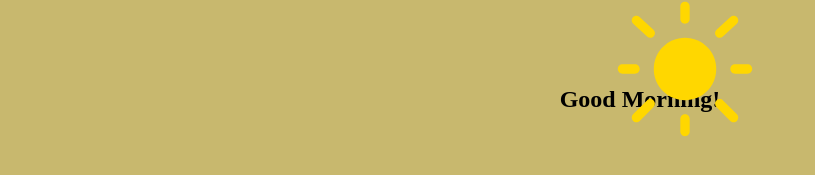
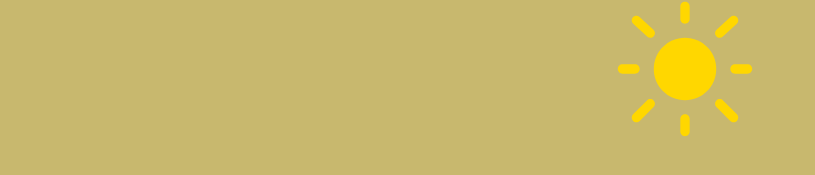
Before and after one commit to reevcrona/Assignment-lesson-09-Animation, a plain HTML site: page index.html in a window 1280 px wide. Shown: the part 301-476 px from the top of the page, without its empty margins (0-815 px from the left). Drawn offline with nearby package versions, Linux system fonts and the light colour scheme.

Commit message:
Done for today

```diff
--- a/index.html
+++ b/index.html
@@ -12,7 +12,7 @@
 </head>
 <body >
 
-<h2 class="gm show-header">Good Morning!</h2>
+
 
 <img class="sun move-animation" src="images/sun-2-svgrepo-com.svg" alt="">
 <img class="moon" src="images/moon-svgrepo-com.svg" alt="">
```
